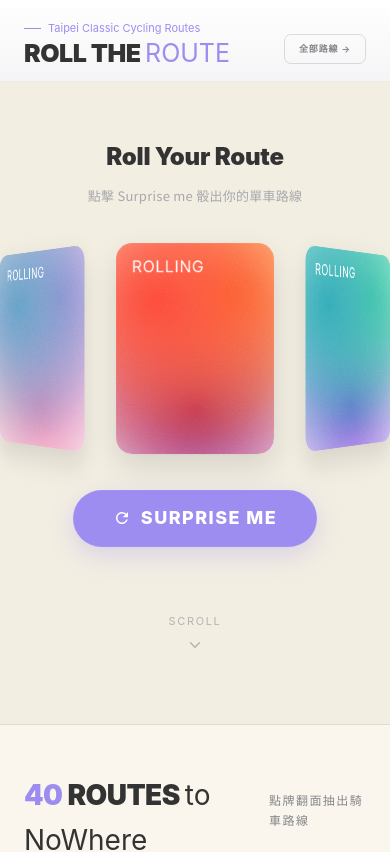
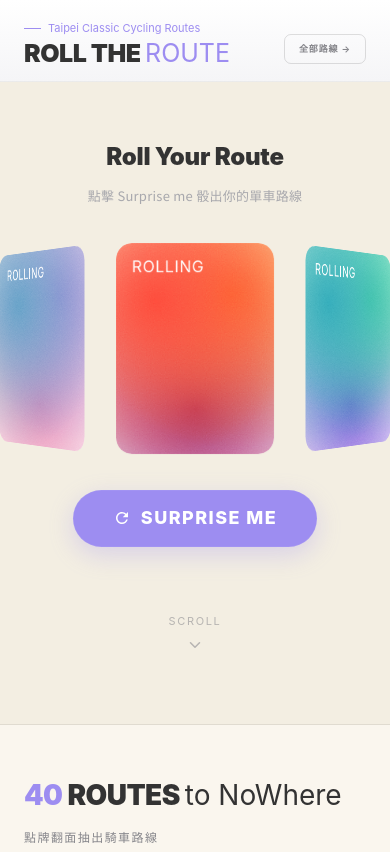
Before and after one commit to PaianCreate/taipei-cycling, a React (Vite) app: page / in a window 390 px wide. Shown: the top 852 px of the page. Built offline with nearby package versions, Linux system fonts and the light colour scheme.

Commit message:
Mobile: carousel back-face rounded corners + stack section heading
- Apply -webkit-mask trick to carousel back face for iOS rounded clip
- '40 Routes to NoWhere' heading stacks above subtitle on <640px width

```diff
--- a/src/index.css
+++ b/src/index.css
@@ -150,4 +150,10 @@ body {
     transform-origin: center;
     margin: -56px auto !important; /* 負 margin 收回 scale 造成的空白 */
   }
+  /* 40 ROUTES 大標 / 小標換行 */
+  .routes-heading {
+    flex-direction: column !important;
+    align-items: flex-start !important;
+    gap: 10px !important;
+  }
 }
--- a/src/pages/HomePage.jsx
+++ b/src/pages/HomePage.jsx
@@ -370,6 +370,7 @@ function CardCarousel({ rotation, phase, route }) {
                   flexDirection: 'column',
                   justifyContent: 'space-between',
                   overflow: 'hidden',
+                  WebkitMaskImage: '-webkit-radial-gradient(white, black)',
                   boxShadow: '0 16px 40px rgba(0,0,0,0.12)',
                 }}>
                   <div className="gradient-blob" style={{ background: paletteGradient(p), animation: 'blobBreathe 6s ease-in-out infinite' }} />
@@ -394,6 +395,7 @@ function CardCarousel({ rotation, phase, route }) {
                     transform: 'rotateY(180deg) translateZ(1px)',
                     borderRadius: '20px',
                     overflow: 'hidden',
+                    WebkitMaskImage: '-webkit-radial-gradient(white, black)',
                   }}>
                     <SurpriseCard route={route} palette={getPalette(route.id)} />
                   </div>
@@ -697,7 +699,7 @@ export default function HomePage() {
       {/* ── Section 2: Waterfall grid ── */}
       <section style={{ maxWidth: '1280px', margin: '0 auto', padding: '48px 24px 80px' }}>
         {/* section header */}
-        <div style={{ marginBottom: '28px', display: 'flex', alignItems: 'baseline', gap: '16px' }}>
+        <div className="routes-heading" style={{ marginBottom: '28px', display: 'flex', alignItems: 'baseline', gap: '16px', flexWrap: 'wrap' }}>
           <h2 style={{
             fontFamily: 'var(--font-display)',
             fontSize: 'clamp(28px, 5vw, 44px)',
```
